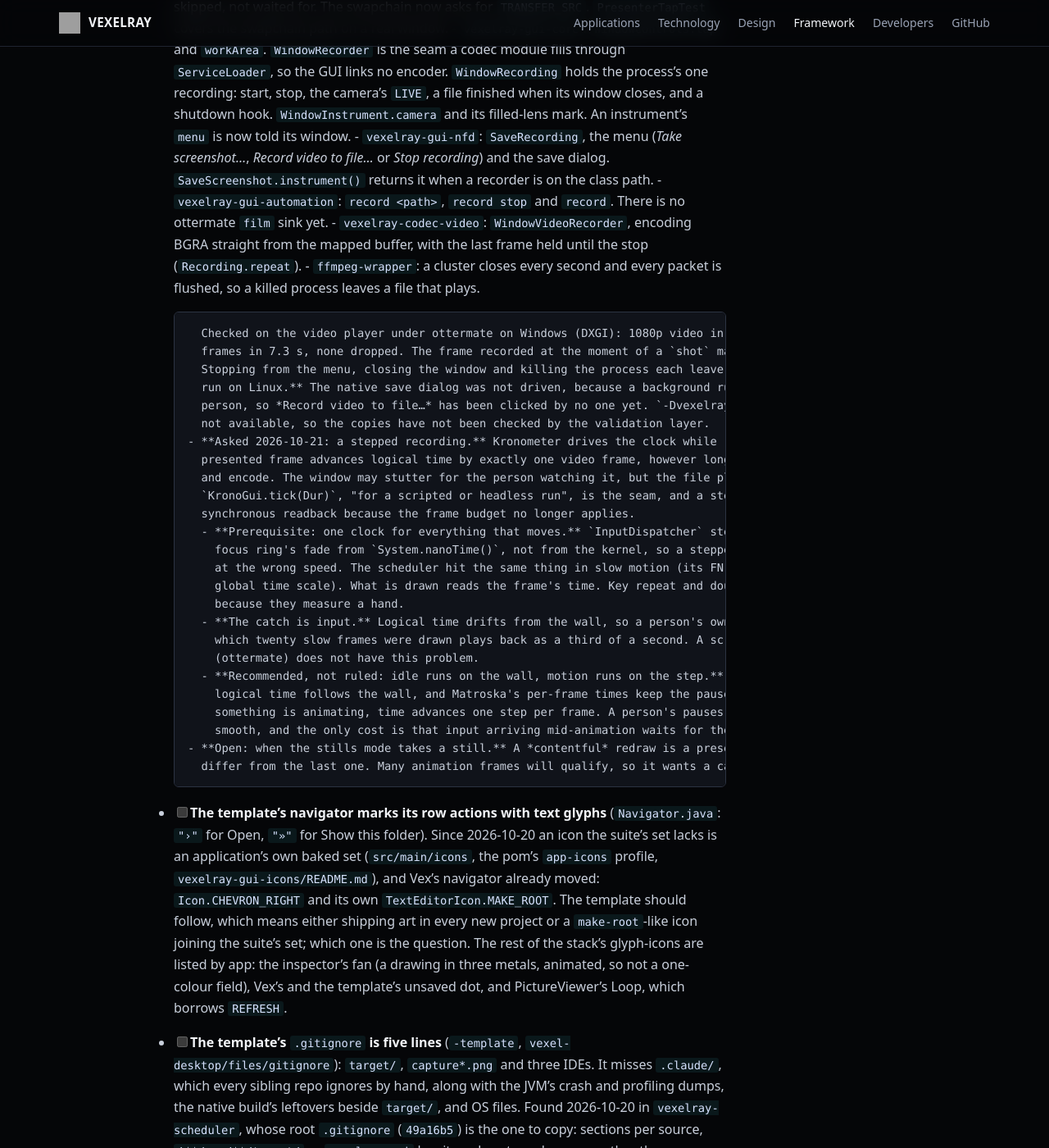
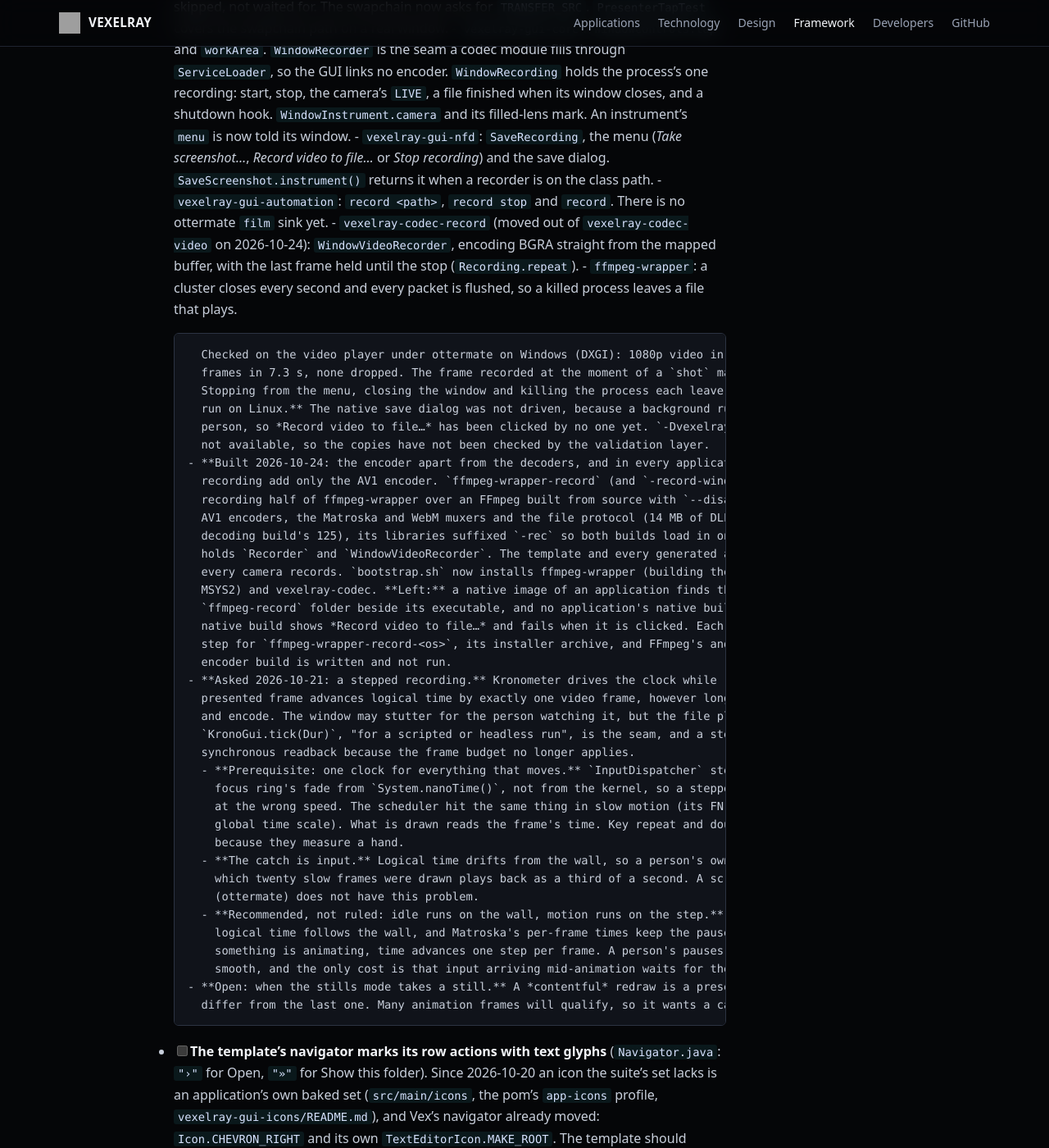
Before and after one commit to sibarum/vexelray-framework, a Jekyll site: the page built from docs/TODO.md, in a window 1280 px wide and 1400 px high, scrolled down 15984 px. Shown: the whole window at 82% size. Built offline with Jekyll 4.4.1, drawn with Linux system fonts in a browser that asks for light colours; our own code applies the rules of GitHub Pages for plain Markdown files.

Commit message:
Every generated application records video from its camera
The template depends on vexelray-codec-record, so the title bar's camera offers
Record video to file. bootstrap.sh installs ffmpeg-wrapper (building its
encoder) and vexelray-codec, and getting-started lists MSYS2 for that build.

Co-Authored-By: Claude Opus 5.5 <noreply@anthropic.com>

```diff
--- a/docs/TODO.md
+++ b/docs/TODO.md
@@ -610,8 +610,8 @@ module behind a seam that already exists. Worth doing, and none of it waits for
           the class path.
         - `vexelray-gui-automation`: `record <path>`, `record stop` and `record`. There is no ottermate `film`
           sink yet.
-        - `vexelray-codec-video`: `WindowVideoRecorder`, encoding BGRA straight from the mapped buffer, with the
-          last frame held until the stop (`Recording.repeat`).
+        - `vexelray-codec-record` (moved out of `vexelray-codec-video` on 2026-10-24): `WindowVideoRecorder`, encoding
+          BGRA straight from the mapped buffer, with the last frame held until the stop (`Recording.repeat`).
         - `ffmpeg-wrapper`: a cluster closes every second and every packet is flushed, so a killed process leaves a
           file that plays.
 
@@ -621,6 +621,18 @@ module behind a seam that already exists. Worth doing, and none of it waits for
         run on Linux.** The native save dialog was not driven, because a background run must not raise one at the
         person, so *Record video to file…* has been clicked by no one yet. `-Dvexelray.vulkan.validation` was
         not available, so the copies have not been checked by the validation layer.
+      - **Built 2026-10-24: the encoder apart from the decoders, and in every application.** The user asked that
+        recording add only the AV1 encoder. `ffmpeg-wrapper-record` (and `-record-windows`, `-record-linux`) is the
+        recording half of ffmpeg-wrapper over an FFmpeg built from source with `--disable-everything` plus the four
+        AV1 encoders, the Matroska and WebM muxers and the file protocol (14 MB of DLLs on Windows, against the
+        decoding build's 125), its libraries suffixed `-rec` so both builds load in one process. `vexelray-codec-record`
+        holds `Recorder` and `WindowVideoRecorder`. The template and every generated application depend on it, so
+        every camera records. `bootstrap.sh` now installs ffmpeg-wrapper (building the encoder, which on Windows needs
+        MSYS2) and vexelray-codec. **Left:** a native image of an application finds the encoder only in an
+        `ffmpeg-record` folder beside its executable, and no application's native build stages one yet, so a
+        native build shows *Record video to file…* and fails when it is clicked. Each needs Pix's `ffmpeg-beside`
+        step for `ffmpeg-wrapper-record-<os>`, its installer archive, and FFmpeg's and SVT-AV1's notices. The Linux
+        encoder build is written and not run.
       - **Asked 2026-10-21: a stepped recording.** Kronometer drives the clock while recording, and each
         presented frame advances logical time by exactly one video frame, however long it took to draw, read back
         and encode. The window may stutter for the person watching it, but the file plays perfectly smoothly.
```
Also changed, not shown: docs/getting-started.md (+9 -3 lines), vexelray-framework-template/src/main/resources/dev/vexelray/framework/template/vexel-desktop/files/pom.xml (+9 -0 lines), 2 other files.
